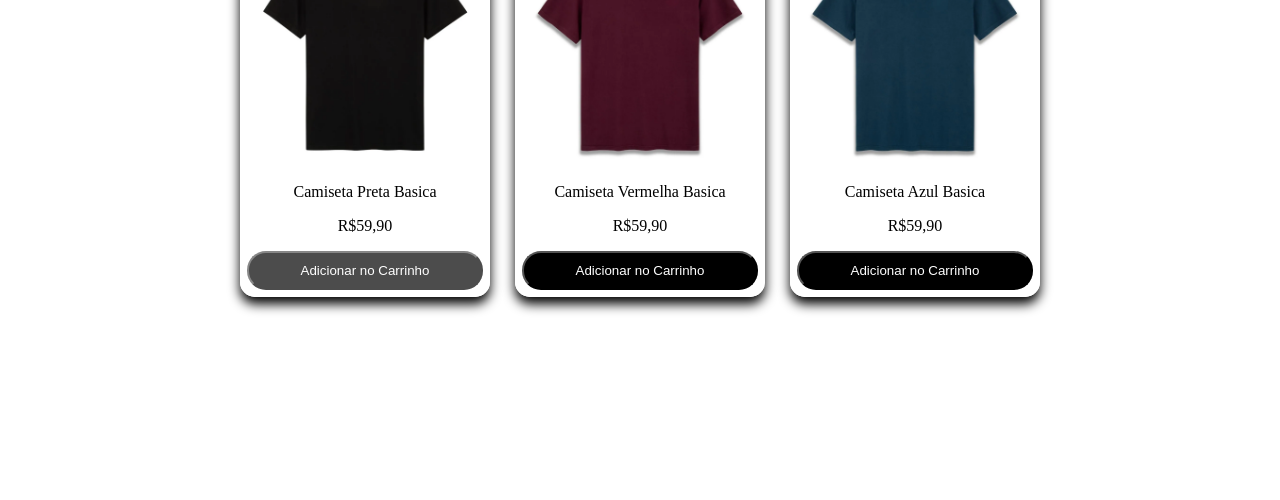
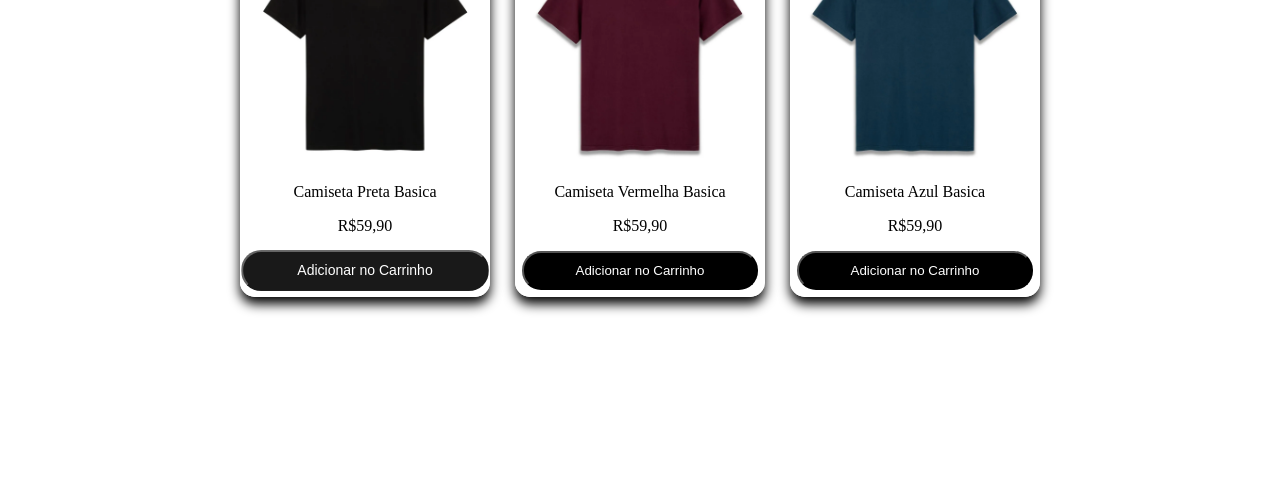
Before and after one commit to AntonioJsLima/Alpha_Moda_Web_Site, a plain HTML site: page index.html in a window 1280 px wide. In both pictures the pointer is over the button 365 px from the left and 1103 px from the top of the page. Shown: the part 833-1333 px from the top of the page. Drawn offline with Linux system fonts and the light colour scheme.

Commit message:
Mudança Botão Interativo

```diff
--- a/Style.css
+++ b/Style.css
@@ -65,7 +65,7 @@ nav{
     max-width: 250px;
     box-shadow: 0px 7px 12px  black;
     box-sizing: border-box;
-    overflow: hidden;
+
 }
 .produto_camiseta img{
     width: 100%;
@@ -76,11 +76,12 @@ nav{
         padding: 10px;
         border-radius: 19px;
         cursor: pointer;
-    transition: 10ms;
         width: 100%;
+        transition: transform 0.6s;
     }
     .botao:hover{
-    opacity: 0.7;
+        opacity: 0.9;
+        transform: scale(1.05);
     }
 footer{
 
```
Lines whose indentation alone changed are shown as unchanged.
